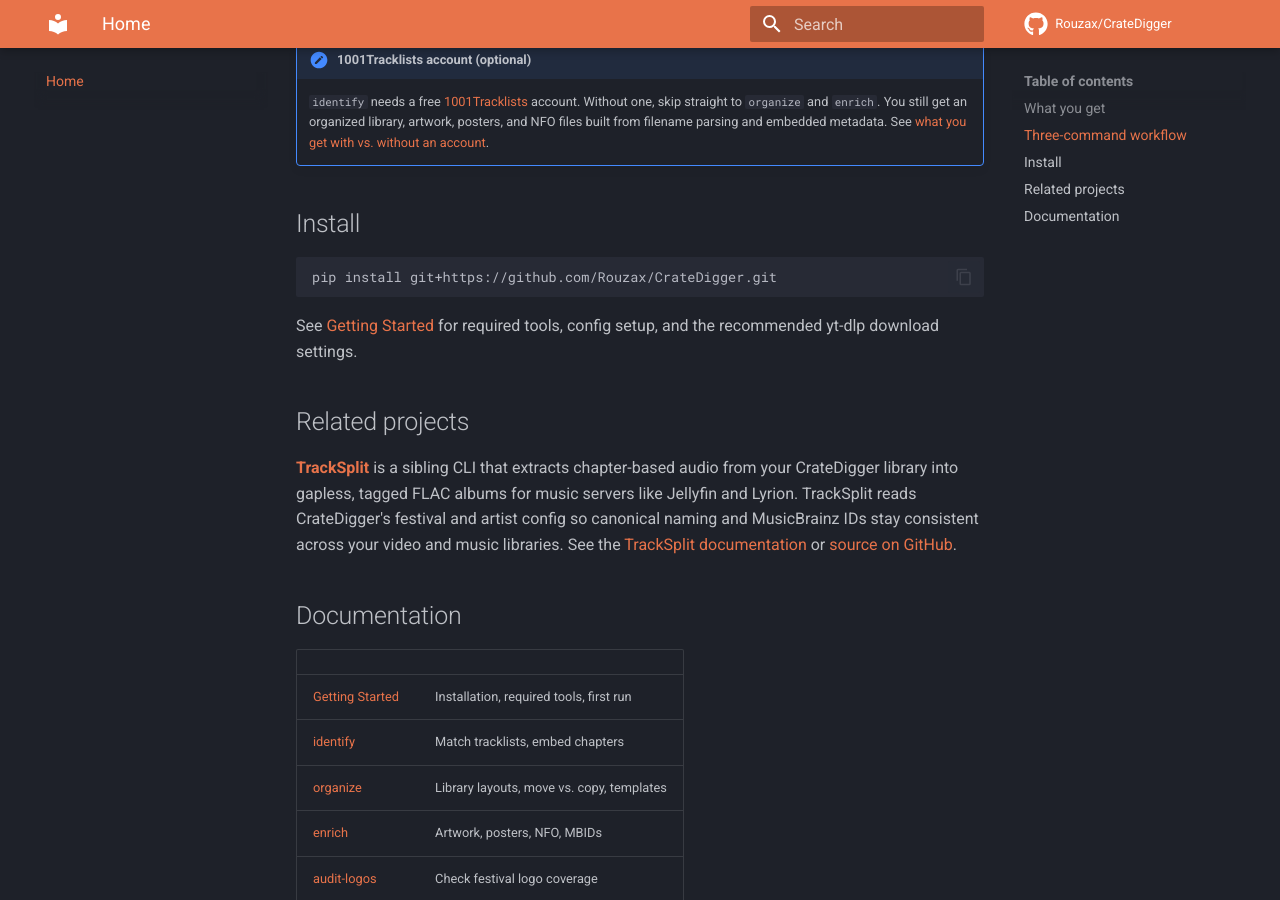
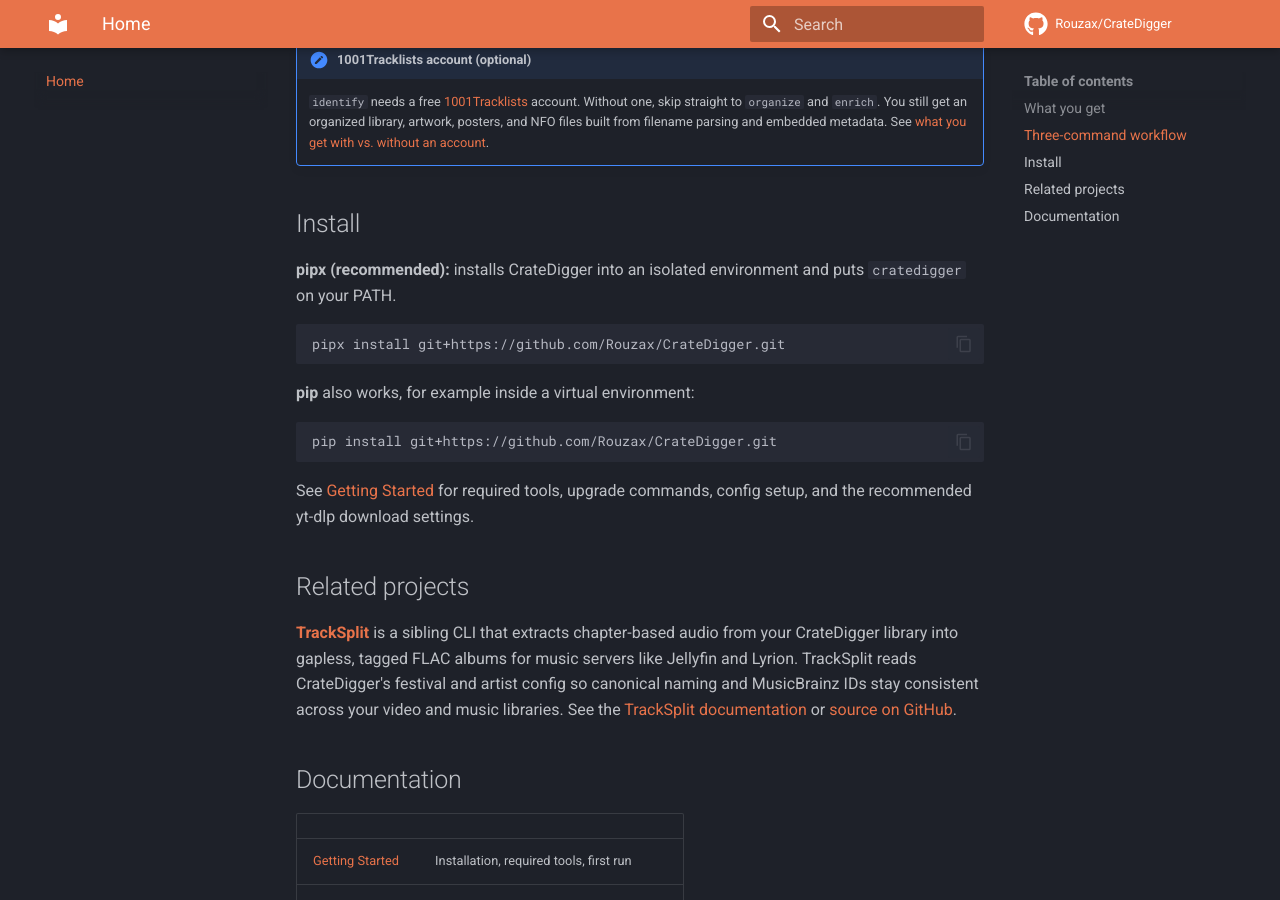
Before and after one commit to Rouzax/CrateDigger, an MkDocs documentation site: the page built from docs/index.md, in a window 1280 px wide and 900 px high, scrolled down 971 px. Built offline with MkDocs 1.6.1 and Material for MkDocs 9.7.7, drawn with Linux system fonts in a browser that asks for light colours; comment, search, counter and statistics services are not loaded.

Commit message:
docs: align install surfaces on pipx-first and restructure update-check in README
The MkDocs landing page (docs/index.md) and the public landing page
(site/index.html) previously showed only pip install, while README.md
and docs/getting-started.md already lead with pipx. Bring the two
remaining surfaces into line so users see the recommended path
regardless of entry point.

On README.md, the update-check paragraph was sitting without its own
heading after Kodi Sync, reading as part of it. Mirror TrackSplit's
layout: a short teaser under Features and a dedicated top-level
section with the example notice, timeout and cache TTLs, suppression
rules, explicit-disable env var, and an FAQ link for platform
specifics.

````diff
--- a/docs/index.md
+++ b/docs/index.md
@@ -37,11 +37,19 @@
 
 ## Install
 
+**pipx (recommended):** installs CrateDigger into an isolated environment and puts `cratedigger` on your PATH.
+
+```bash
+pipx install git+https://github.com/Rouzax/CrateDigger.git
+```
+
+**pip** also works, for example inside a virtual environment:
+
 ```bash
 pip install git+https://github.com/Rouzax/CrateDigger.git
 ```
 
-See [Getting Started](getting-started.md) for required tools, config setup, and the recommended yt-dlp download settings.
+See [Getting Started](getting-started.md) for required tools, upgrade commands, config setup, and the recommended yt-dlp download settings.
 
 ## Related projects
 
````
Also changed, not shown: README.md (+19 -1 lines), site/index.html.
